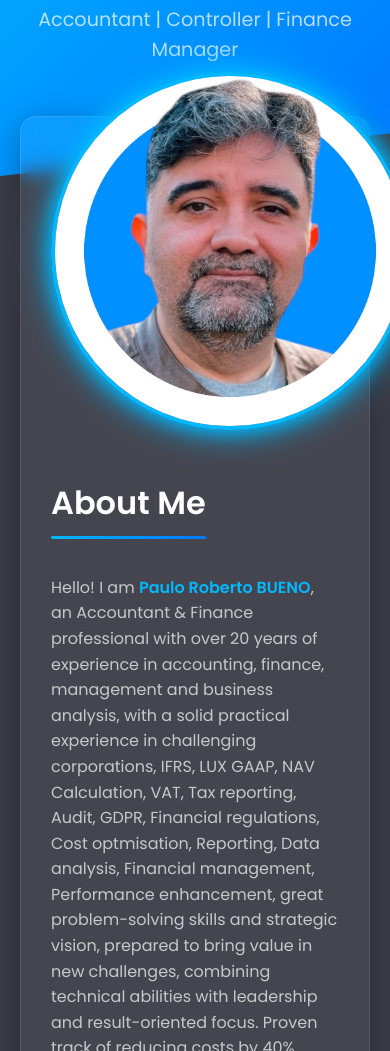
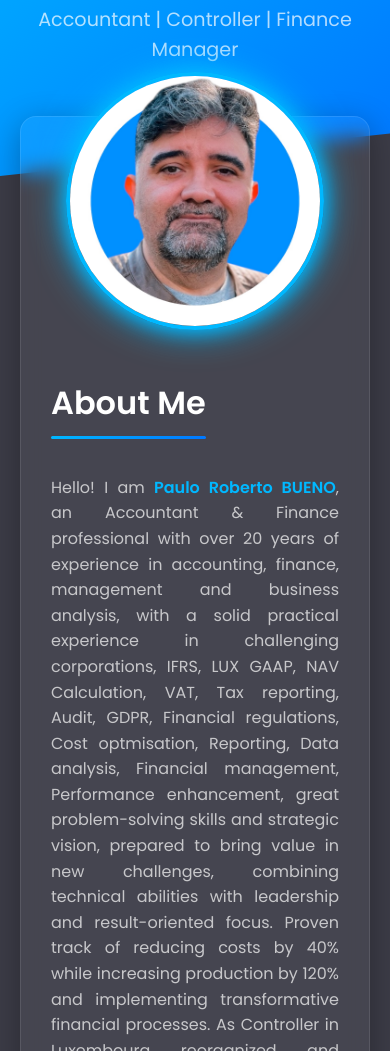
Before and after one commit to paulorbueno/Paulo_BUENO_Accountant_Controller_Finance_Manager, a plain HTML site: page index.html in a window 390 px wide. Shown: the part 249-1300 px from the top of the page. Drawn offline with nearby package versions, Linux system fonts and the light colour scheme; no server answers.

Commit message:
Update index.html

```diff
--- a/index.html
+++ b/index.html
@@ -327,6 +327,21 @@
                 margin-bottom: 20px;
             }
         }
+
+        @media screen and (max-width: 768px) {
+            /* Estilos para telas pequenas */
+            .profile-img {
+                max-width: 250px;
+            }
+
+            p{
+                text-align: justify;
+            }
+        }
+
+        p{
+            text-align: justify;
+        }
     </style>
 </head>
 <body data-theme="dark">
@@ -350,7 +365,7 @@
 
     <header>
         <h1>Paulo Roberto BUENO</h1>
-        <p>Accountant | Controller | Finance Manager</p>
+        <p style="text-align: center;">Accountant | Controller | Finance Manager</p>
     </header>
 
     <div class="container">
```
